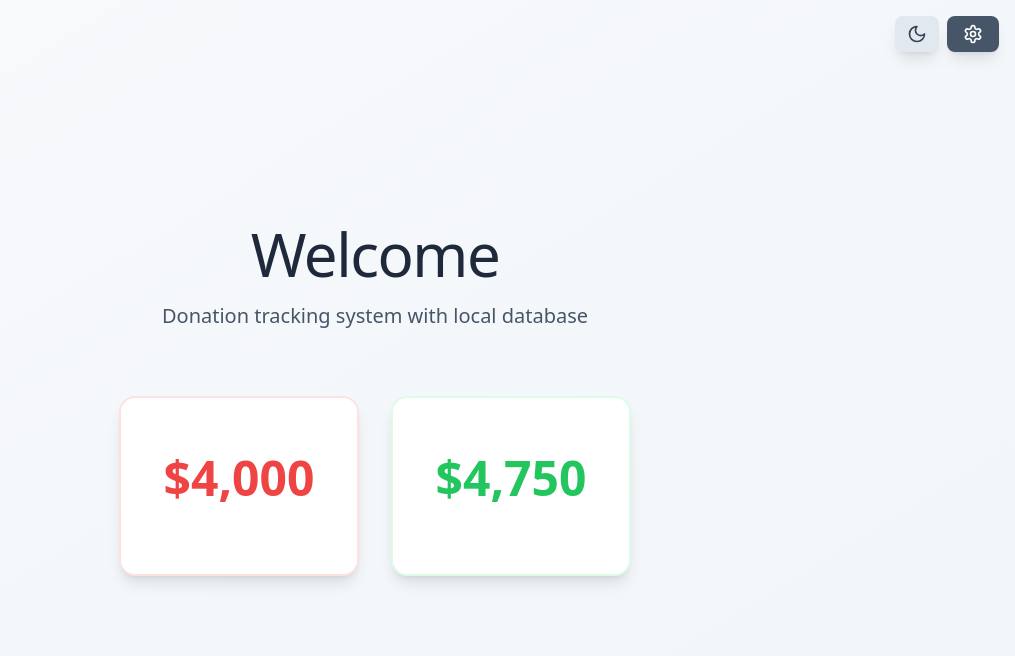
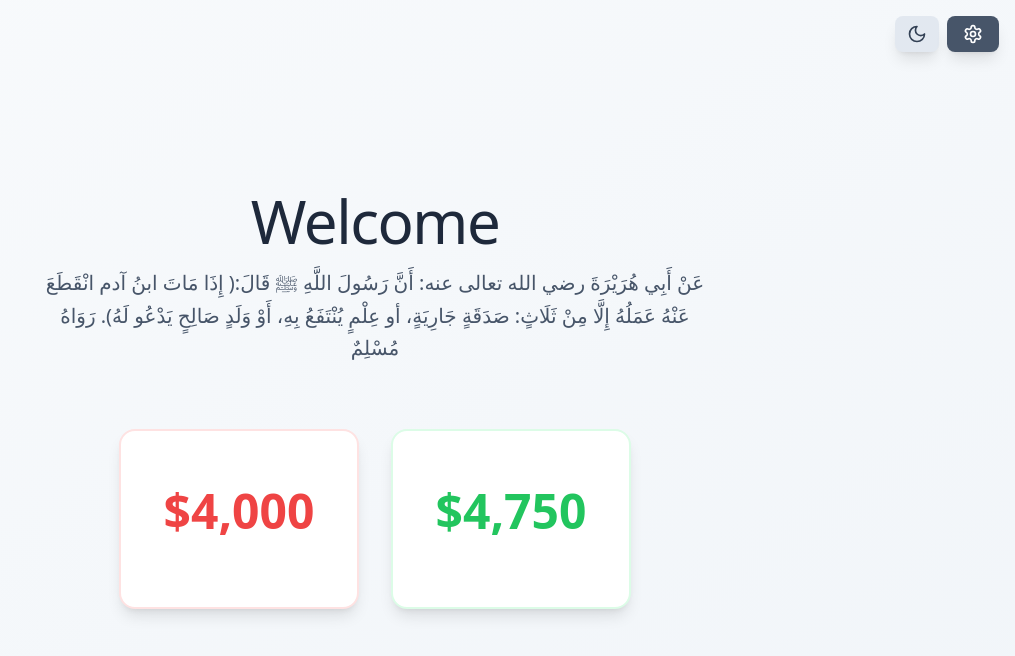
Before and after one commit to sayprob/website-for-yassin, a React (Vite) app: page / in a window 1280 px wide. Shown: the top 656 px of the page, without its empty margins (265-1280 px from the left). Built offline with nearby package versions, Linux system fonts and the light colour scheme.

Commit message:
Update App.tsx

```diff
--- a/src/App.tsx
+++ b/src/App.tsx
@@ -305,7 +305,7 @@ function App() {
                 Welcome
               </h1>
               <p className={`text-xl ${isDarkMode ? 'text-slate-300' : 'text-slate-600'} font-light max-w-2xl mx-auto leading-relaxed`}>
-                Donation tracking system with local database
+                عَنْ أَبِي هُرَيْرَةَ رضي الله تعالى عنه: أَنَّ رَسُولَ اللَّهِ ﷺ قَالَ:( إِذَا مَاتَ ابنُ آدم انْقَطَعَ عَنْهُ عَمَلُهُ إِلَّا مِنْ ثَلَاثٍ: صَدَقَةٍ جَارِيَةٍ، أو عِلْمٍ يُنْتَفَعُ بِهِ، أَوْ وَلَدٍ صَالِحٍ يَدْعُو لَهُ). رَوَاهُ مُسْلِمٌ
               </p>
             </div>
 
```
